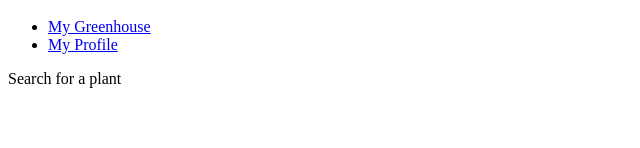
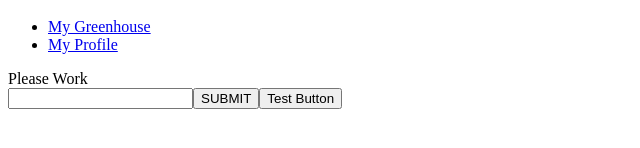
Before and after one commit to uno-moss/unomoss, a React app: page /search in a window 1280 px wide. Shown: the part 310-458 px from the top of the page, without its empty margins (0-640 px from the left). Built offline with nearby package versions, Linux system fonts and the light colour scheme; the HTML template or start-up script is replaced by a standard one.

Commit message:
search page changes

```diff
--- a/client/components/Greenhouse/Greenhouse.js
+++ b/client/components/Greenhouse/Greenhouse.js
@@ -6,6 +6,7 @@ const Greenhouse = () => {
     <div>
       Greenhouse page
       <Link to="/plant">Go to plant</Link>
+      <Link to="/search">Go to Search</Link>
     </div>
   );
 };
--- /dev/null
+++ b/client/components/SearchPlant/SearchBarInput.js
@@ -0,0 +1,47 @@
+import React, { useState } from 'react';
+// import axios from 'axios';
+
+function SearchBarInput() {
+  const [searchTerm, setSearchTerm] = useState();
+  const [plants, setPlants] = useState([]);
+
+  // const { register, handleSubmit, watch, errors } = useForm();
+  // const onSubmit = (data) => {
+  //   console.log(data);
+  // };
+
+  function handleOnChange(e) {
+    e.preventDefault();
+    setSearchTerm(e.target.value);
+    console.log(searchTerm);
+  }
+
+  function handleClick(e) {
+    e.preventDefault();
+    console.log(searchTerm);
+  }
+
+  function searchAPI(e) {}
+
+  return (
+    // <form onSubmit={handleSubmit(onSubmit)}>
+    //   <input type="text" ref={register({ required: true })} />
+    //   <button type="submit" ref={register({ required: true })}>
+    //     Submit
+    //   </button>
+    // </form>
+
+    <form>
+      <input
+        type="text"
+        name="searchTerm"
+        // value={searchTerm}
+        onChange={handleOnChange}
+      />
+      <button type="submit">SUBMIT</button>
+      <button onClick={handleClick}>Test Button</button>
+    </form>
+  );
+}
+
+export default SearchBarInput;
--- a/client/components/SearchPlant/SearchPlant.js
+++ b/client/components/SearchPlant/SearchPlant.js
@@ -1,7 +1,13 @@
 import React from 'react';
+import SearchBarInput from './SearchBarInput';
 
 const SearchPlant = () => {
-  return <div>Search for a plant</div>;
+  return (
+    <div>
+      <header>Please Work</header>
+      <SearchBarInput initialSearch="hello" />
+    </div>
+  );
 };
 
 export default SearchPlant;
--- a/package.json
+++ b/package.json
@@ -25,6 +25,7 @@
     "pg-hstore": "^2.3.3",
     "react": "^17.0.1",
     "react-dom": "^17.0.1",
+    "react-hook-form": "^6.11.3",
     "react-redux": "^7.2.2",
     "react-router-dom": "^5.2.0",
     "redux": "^4.0.5",
```
Also changed, not shown: 1 other file (tests, documents, lock files or other folders).
